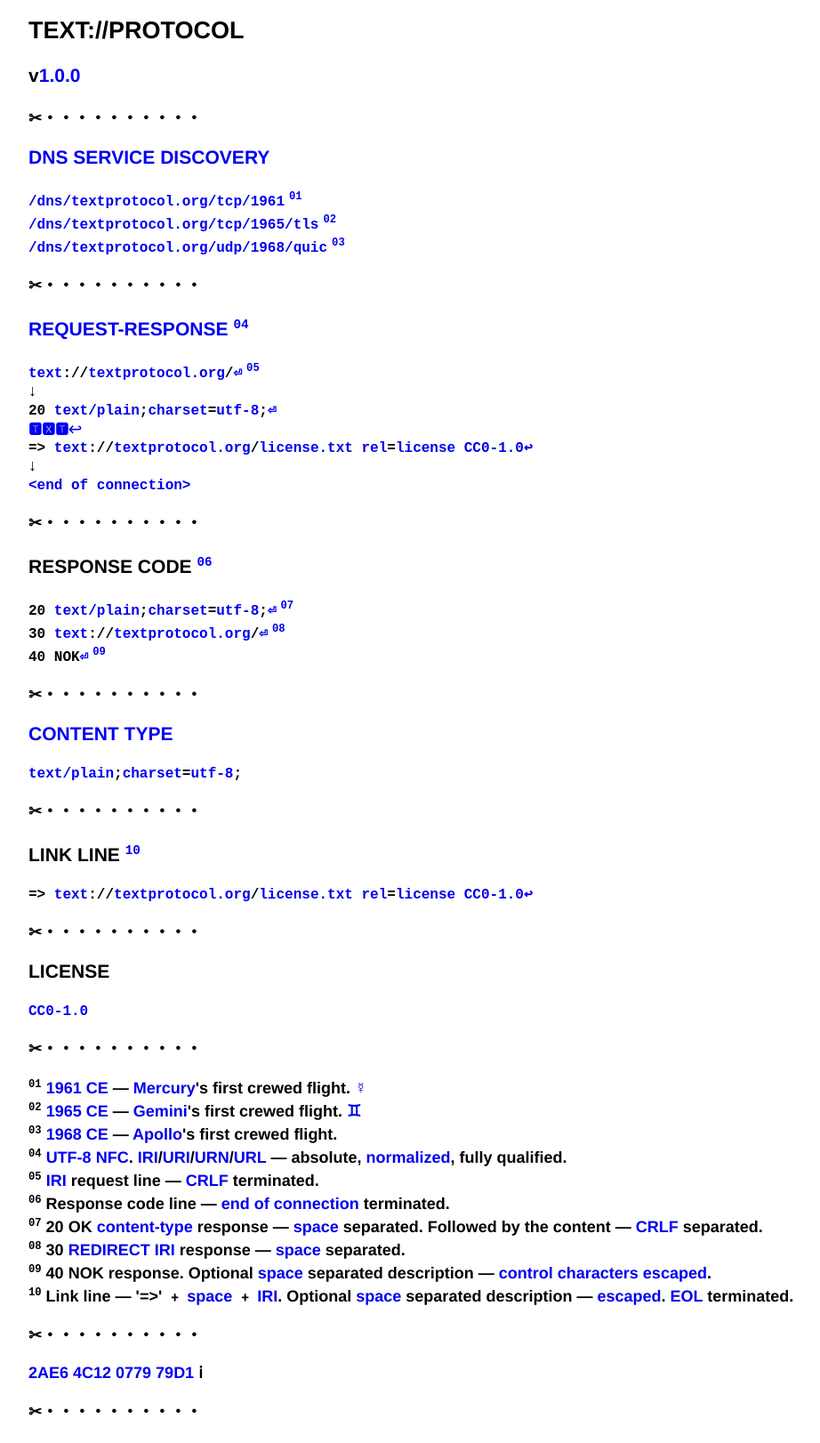
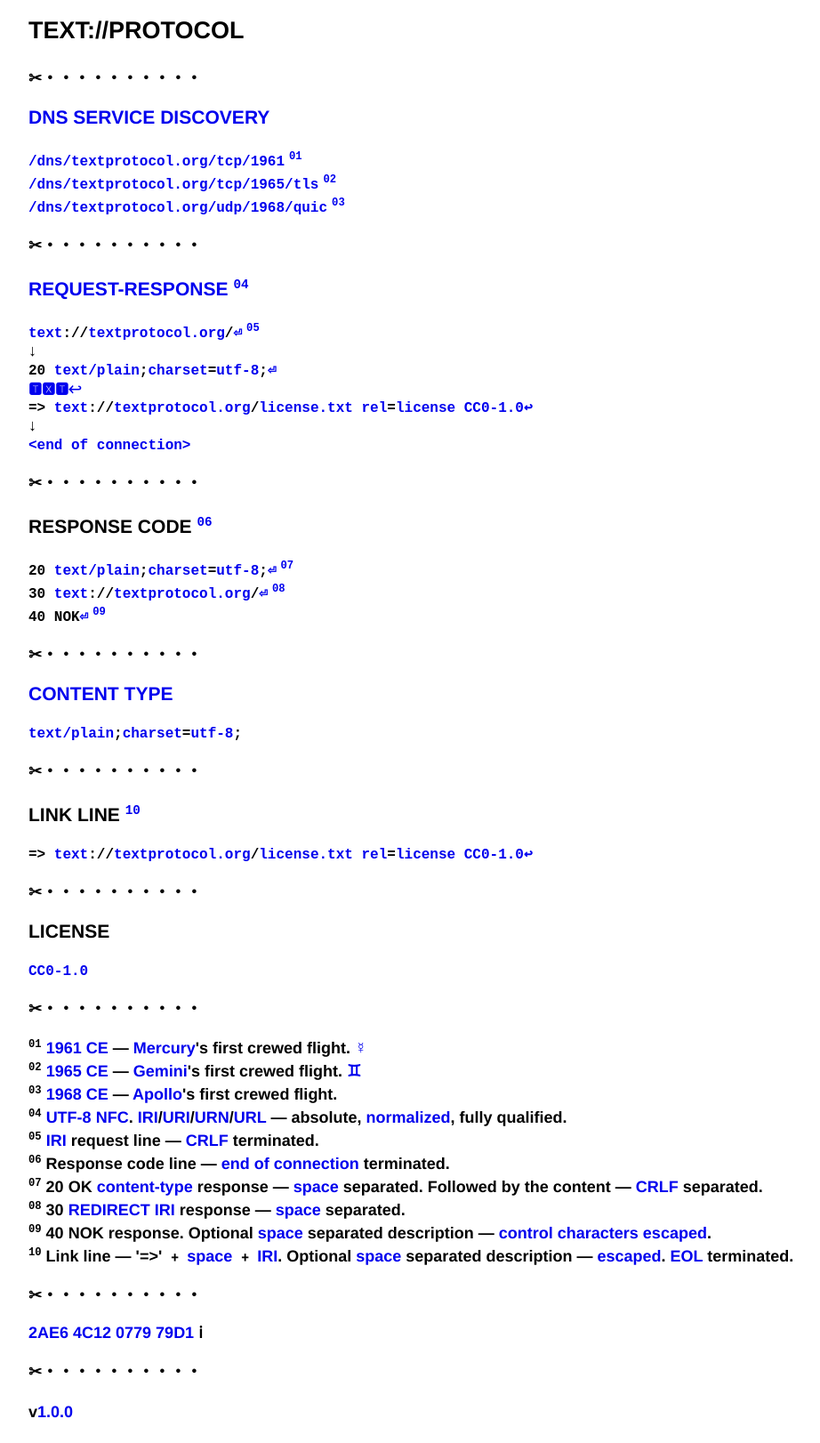
Before and after one commit to textprotocol/textprotocol.github.io, a plain HTML site: page index.html in a window 1280 px wide. Shown: the part 127-1749 px from the top of the page at 89% size, without its empty margins (96-1018 px from the left). Drawn offline with Linux system fonts and the light colour scheme.

Commit message:
Update index.html

```diff
--- a/index.html
+++ b/index.html
@@ -96,7 +96,6 @@
         <a href='https://textprotocol.org/contact' title='🆃🆇🆃 ☎︎'><img src='https://textprotocol.org/apple-touch-icon.png' alt='🆃🆇🆃 ☎︎' title='🆃🆇🆃 ☎︎' width='180' height='180'></a>
       </p>
       <h2>TEXT://PROTOCOL</h2>
-      <h3>v<a href='https://semver.org/spec/v2.0.0.html' title='Semantic Versioning 2.0.0'>1.0.0</a></h3>
       <p>✂︎・・・・・・・・・・</p>
       <p>
       <h3><a href='https://en.wikipedia.org/wiki/Zero-configuration_networking#DNS-SD' title='Zero-configuration networking'>DNS SERVICE DISCOVERY</a></h3>
@@ -154,6 +153,7 @@
       <p>✂︎・・・・・・・・・・</p>
       <a href='https://keybase.io/textprotocol/pgp_keys.asc' rel='pgpkey authn' title='PGP PUBLIC KEY'>2AE6&nbsp;4C12&nbsp;0779&nbsp;79D1</a><strong title='64-BIT FINGERPRINT'>&nbsp;ℹ︎&nbsp;</strong>
       <p>✂︎・・・・・・・・・・</p>
+      <h4>v<a href='https://semver.org/spec/v2.0.0.html' title='Semantic Versioning 2.0.0'>1.0.0</a></h4>
     </div>
   </body>
 </html>
```
